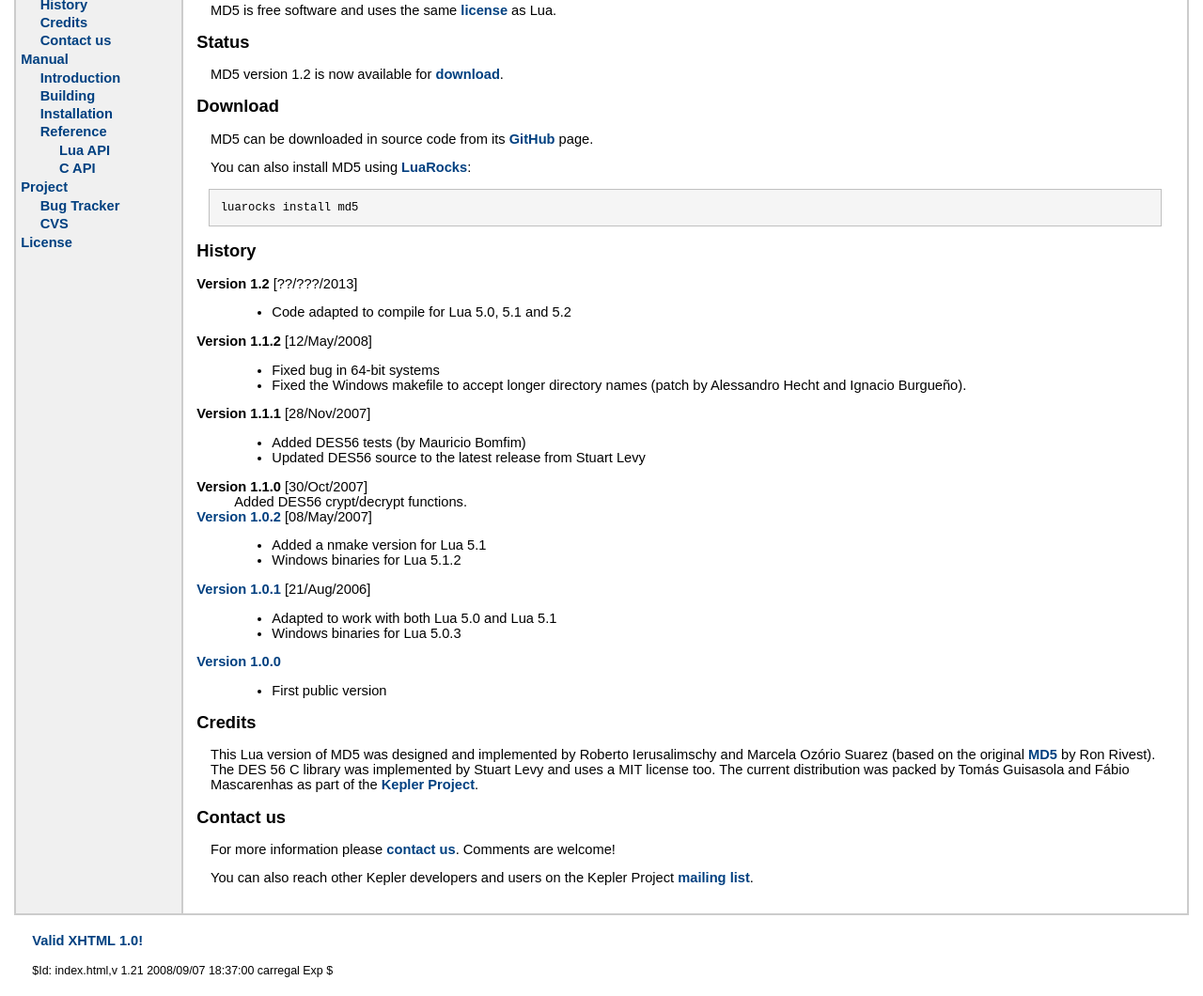
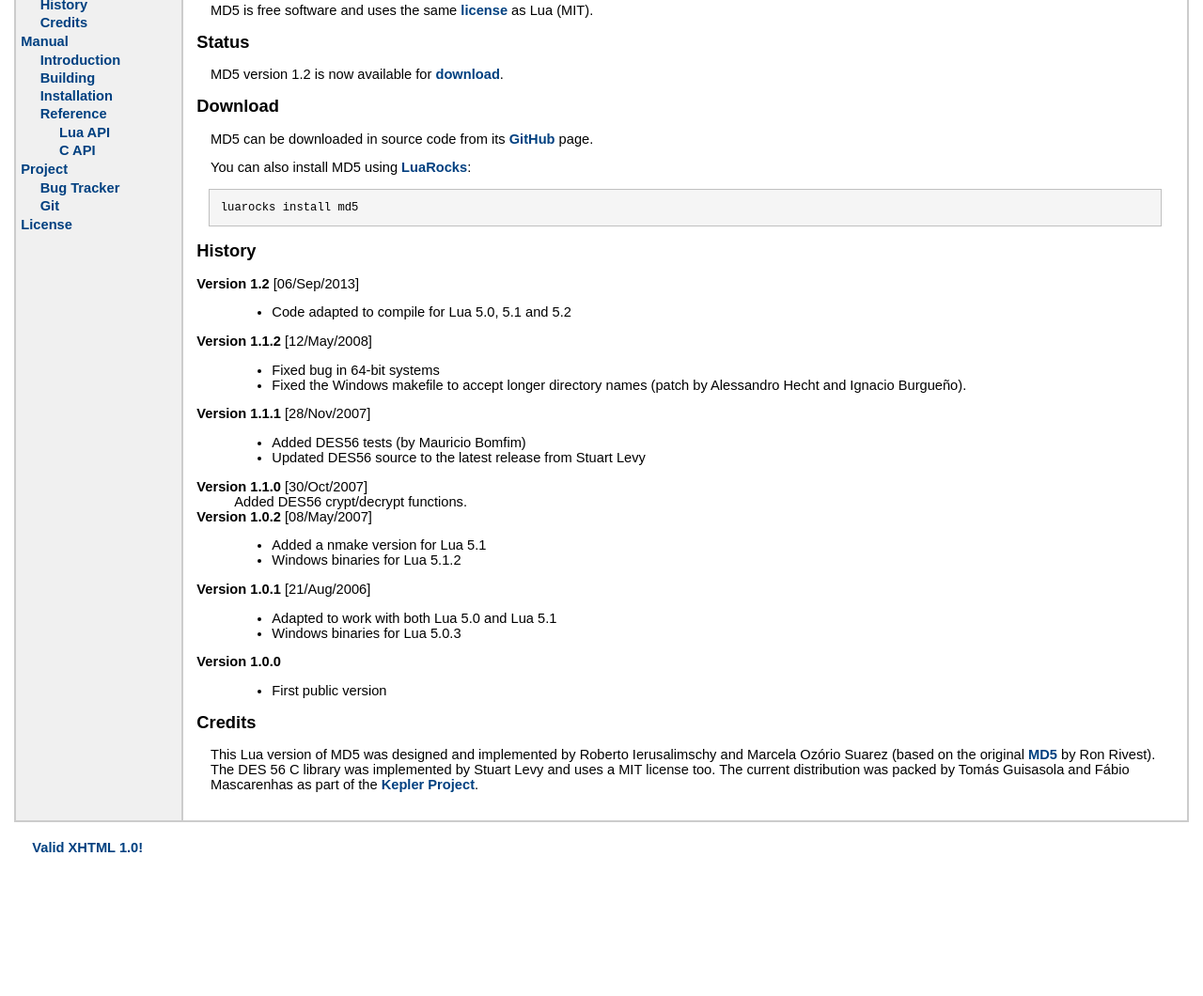
Before and after one commit to lunarmodules/md5, a plain HTML site: page doc/us/index.html in a window 1280 px wide. Shown: the part 293-1353 px from the top of the page at 94% size. After the commit the page ends 1223 px from the top, so only its background shows below. Drawn offline with Linux system fonts and the light colour scheme.

Commit message:
Update docs

```diff
--- a/doc/us/index.html
+++ b/doc/us/index.html
@@ -12,7 +12,7 @@
 
 <div id="product">
 	<div id="product_logo">
-        <a href="http://www.keplerproject.org"><img alt="MD5 logo" src="md5.png"/></a>
+        <a href="http://keplerproject.github.io/md5/"><img alt="MD5 logo" src="md5.png"/></a>
     </div>
 	<div id="product_name"><big><strong>MD5</strong></big></div>
 	<div id="product_description">Cryptographic Library for Lua</div>
@@ -31,7 +31,6 @@
 				<li><a href="index.html#download">Download</a></li>
 				<li><a href="index.html#history">History</a></li>
 				<li><a href="index.html#credits">Credits</a></li>
-				<li><a href="index.html#contact">Contact us</a></li>
 			</ul>
 		</li>
 		<li><a href="manual.html">Manual</a>
@@ -47,10 +46,10 @@
                 </li>
 			</ul>
 		</li>
-        <li><a href="http://luaforge.net/projects/md5/">Project</a>
+        <li><a href="https://github.com/keplerproject/md5">Project</a>
             <ul>
-                <li><a href="http://luaforge.net/tracker/?group_id=155">Bug Tracker</a></li>
-                <li><a href="http://luaforge.net/scm/?group_id=155">CVS</a></li>
+                <li><a href="https://github.com/keplerproject/md5/issues">Bug Tracker</a></li>
+                <li><a href="https://github.com/keplerproject/md5">Git</a></li>
             </ul>
         </li>
 		<li><a href="license.html">License</a></li>
@@ -72,7 +71,7 @@ and a pair crypt/decrypt based on
 
 <p>
 MD5 is free software and uses the same <a href="license.html">license</a>
-as Lua.
+as Lua (MIT).
 </p>
 
 <h2><a name="status"></a>Status</h2>
@@ -97,7 +96,7 @@ luarocks install md5
 <h2><a name="history"></a>History</h2>
 
 <dl class="history">
-    <dt><strong>Version 1.2</strong> [??/???/2013]</dt>
+    <dt><strong>Version 1.2</strong> [06/Sep/2013]</dt>
     <dd><ul>
         <li>Code adapted to compile for Lua 5.0, 5.1 and 5.2</li>
     </ul></dd>
@@ -122,7 +121,7 @@ luarocks install md5
     Added DES56 crypt/decrypt functions.
     </dd>
 
-    <dt><strong><a href="http://keplerproject.org/md5/1.0/">Version 1.0.2</a></strong> [08/May/2007]</dt>
+    <dt><strong>Version 1.0.2</strong> [08/May/2007]</dt>
     <dd>
     <ul>
         <li>Added a nmake version for Lua 5.1</li>
@@ -130,7 +129,7 @@ luarocks install md5
     </ul>
     </dd>
 
-    <dt><strong><a href="http://keplerproject.org/md5/1.0/">Version 1.0.1</a></strong> [21/Aug/2006]</dt>
+    <dt><strong>Version 1.0.1</strong> [21/Aug/2006]</dt>
     <dd>
     <ul>
         <li>Adapted to work with both Lua 5.0 and Lua 5.1</li>
@@ -138,7 +137,7 @@ luarocks install md5
     </ul>
     </dd>
 
-    <dt><strong><a href="http://keplerproject.org/md5/1.0/">Version 1.0.0</a></strong></dt>
+    <dt><strong>Version 1.0.0</strong></dt>
     <dd>
     <ul>
         <li>First public version</li>
@@ -154,16 +153,7 @@ Roberto Ierusalimschy and Marcela Oz&oacute;rio Suarez (based on the original
 The DES 56 C library was implemented by Stuart Levy
 and uses a MIT license too.
 The current distribution was packed by Tom&aacute;s Guisasola and F&aacute;bio Mascarenhas
-as part of the <a href="http://www.keplerproject.org">Kepler Project</a>.</p>
-
-<h2><a name="contact"></a>Contact us</h2>
-
-<p>For more information please
-<a href="mailto:info-NO-SPAM-THANKS@keplerproject.org">contact us</a>.
-Comments are welcome!</p>
-
-<p>You can also reach other Kepler developers and users on the Kepler Project
-<a href="http://luaforge.net/mail/?group_id=104">mailing list</a>.</p>
+as part of the <a href="https://github.com/keplerproject">Kepler Project</a>.</p>
 
 </div> <!-- id="content" -->
 
@@ -171,7 +161,6 @@ Comments are welcome!</p>
 
 <div id="about">
     <p><a href="http://validator.w3.org/check?uri=referer">Valid XHTML 1.0!</a></p>
-    <p><small>$Id: index.html,v 1.21 2008/09/07 18:37:00 carregal Exp $</small></p>
 </div> <!-- id="about" -->
 
 </div> <!-- id="container" -->
```
Also changed, not shown: doc/us/license.html (+4 -6 lines), doc/us/manual.html (+10 -16 lines).
